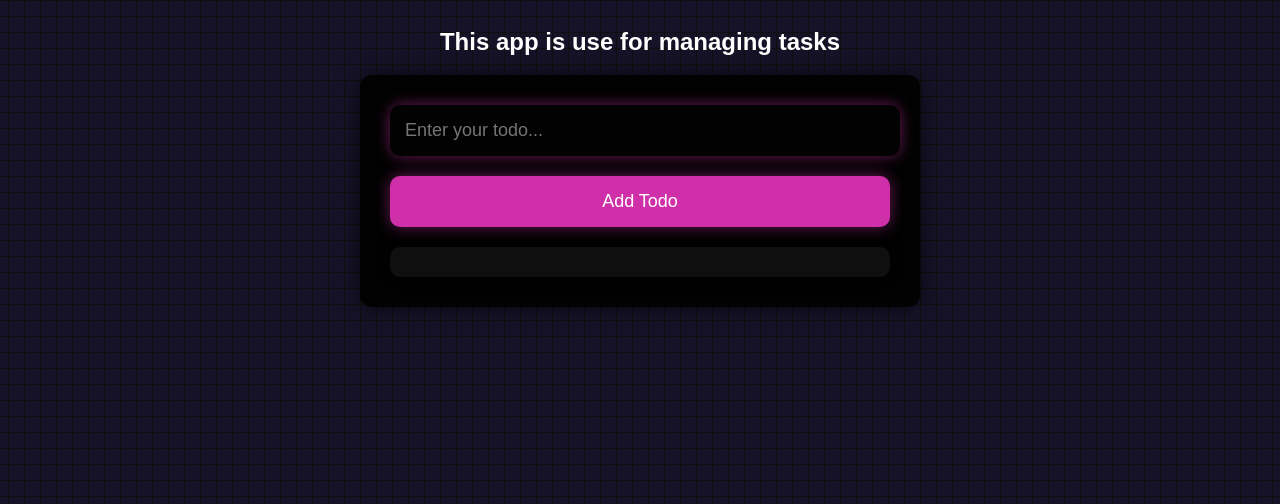
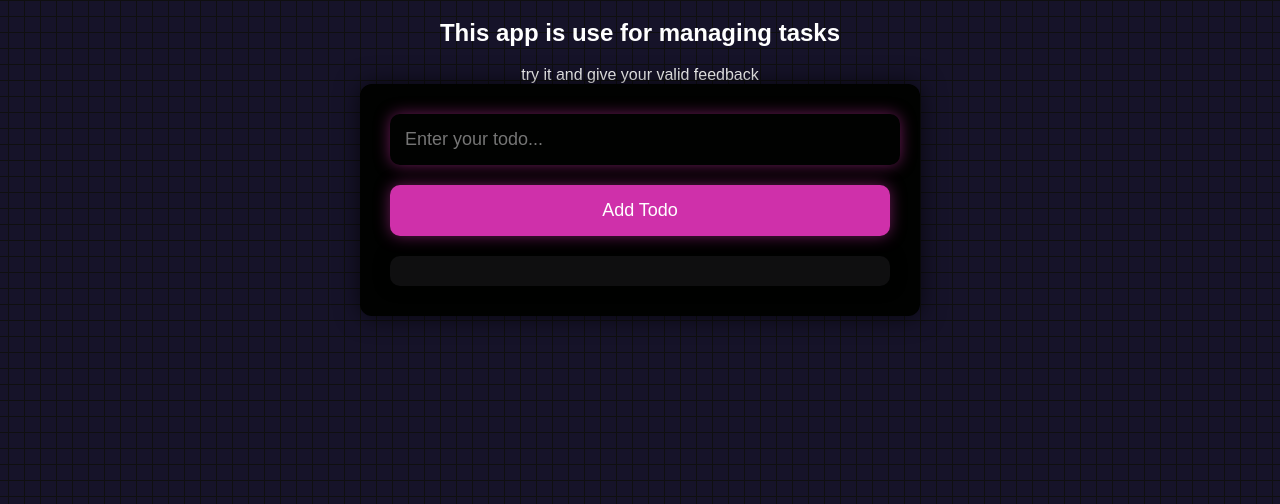
Before and after one commit to Nasir-Technical/FMP2-TODO-APP, a plain HTML site: page index.html in a window 1280 px wide. Shown: the part 296-800 px from the top of the page. Drawn offline with Linux system fonts and the light colour scheme.

Commit message:
wrote for feedback

```diff
--- a/index.html
+++ b/index.html
@@ -9,6 +9,8 @@
 <body>
     <h1>TOODO APP</h1>
     <h2>This app is use for managing tasks </h2>
+    try it and give your valid feedback
+
     <form>
         <div class="input-container">
             <input type="text" value="" class="todovalue" placeholder="Enter your todo..."/>
```
